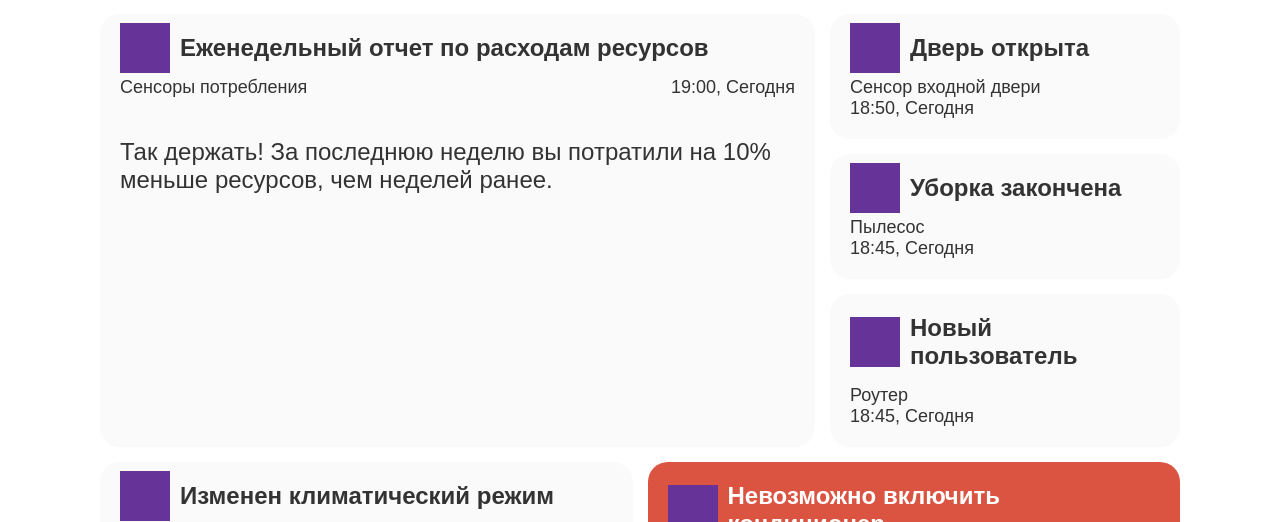
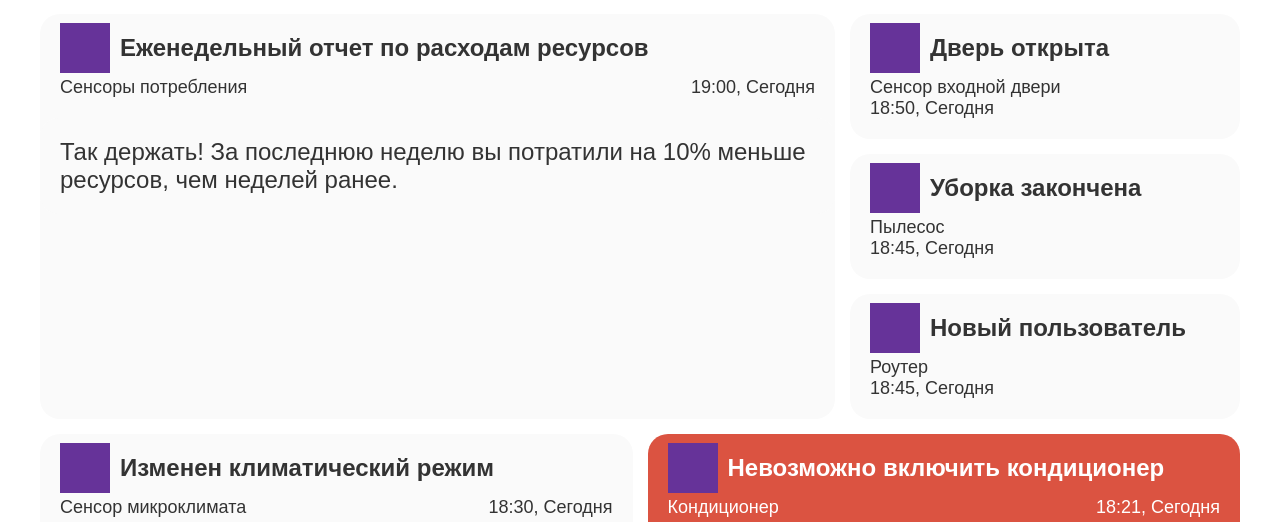
Before and after one commit to KatyaMatya21/ya_adaptive, a website: page source/index.html in a window 1280 px wide. Shown: the part 191-713 px from the top of the page. Drawn offline with nearby package versions, Linux system fonts and the light colour scheme; files that its build step writes are made by us from their sources.

Commit message:
Gjlgbkbdftn ctnre

```diff
--- a/source/less/block/grid.less
+++ b/source/less/block/grid.less
@@ -3,17 +3,28 @@
   grid-gap: 15px;
   grid-template-columns: auto;
 
+  @media (min-width: @mobile-l) {
+    grid-auto-flow: dense;
+    grid-template-columns: repeat(3, 1fr);
+  }
+
   @media (min-width: @tablet) {
+    grid-auto-flow: initial;
     grid-auto-rows: auto;
     grid-template-columns: repeat(6, 1fr);
   }
 
   @media (min-width: @desktop) {
     grid-auto-flow: dense;
+    grid-gap: 25px;
   }
 }
 
 .grid__cell--l {
+  @media (min-width: @mobile-l) {
+    grid-column: span 3;
+  }
+
   @media (min-width: @tablet) {
     grid-column: span 4;
     grid-row: span 3;
@@ -21,6 +32,10 @@
 }
 
 .grid__cell--m {
+  @media (min-width: @mobile-l) {
+    grid-column: span 2;
+  }
+
   @media (min-width: @tablet) {
     grid-column: span 3;
     grid-row: span 1;
@@ -28,6 +43,10 @@
 }
 
 .grid__cell--s {
+  @media (min-width: @mobile-l) {
+    grid-column: span 1;
+  }
+
   @media (min-width: @tablet) {
     grid-column: span 2;
     grid-row: span 1;
--- a/source/less/block/module.less
+++ b/source/less/block/module.less
@@ -28,6 +28,10 @@
 
   @media (min-width: @tablet) {
     padding: 20px;
+  }
+
+  @media (min-width: @desktop) {
+    padding: 25px;
   }
 }
 
@@ -116,4 +120,8 @@
     font-size: 24px;
     line-height: 28px;
   }
+
+  @media (min-width: @desktop) {
+    padding: 25px;
+  }
 }
--- a/source/less/block/page-content.less
+++ b/source/less/block/page-content.less
@@ -1,5 +1,11 @@
 .page-content {
+  padding-bottom: 20px;
+
   color: @text-dark;
+
+  @media (min-width: @tablet) {
+    padding-bottom: 30px;
+  }
 }
 
 .page-content__title {
--- a/source/less/global/mixins.less
+++ b/source/less/global/mixins.less
@@ -22,12 +22,12 @@
   padding-left: 20px;
 
   @media (min-width: @tablet) {
-    max-width: 1100px;
-    padding-right: 100px;
-    padding-left: 100px;
+    max-width: 1200px;
   }
 
   @media (min-width: @desktop) {
     max-width: 1920px;
+    padding-right: 40px;
+    padding-left: 40px;
   }
 }
--- a/source/less/global/variables.less
+++ b/source/less/global/variables.less
@@ -1,5 +1,6 @@
 @desktop: 1440px;
 @tablet: 768px;
+@mobile-l: 480px;
 @mobile: 375px;
 
 @retina-dpi: 144dpi;
```
